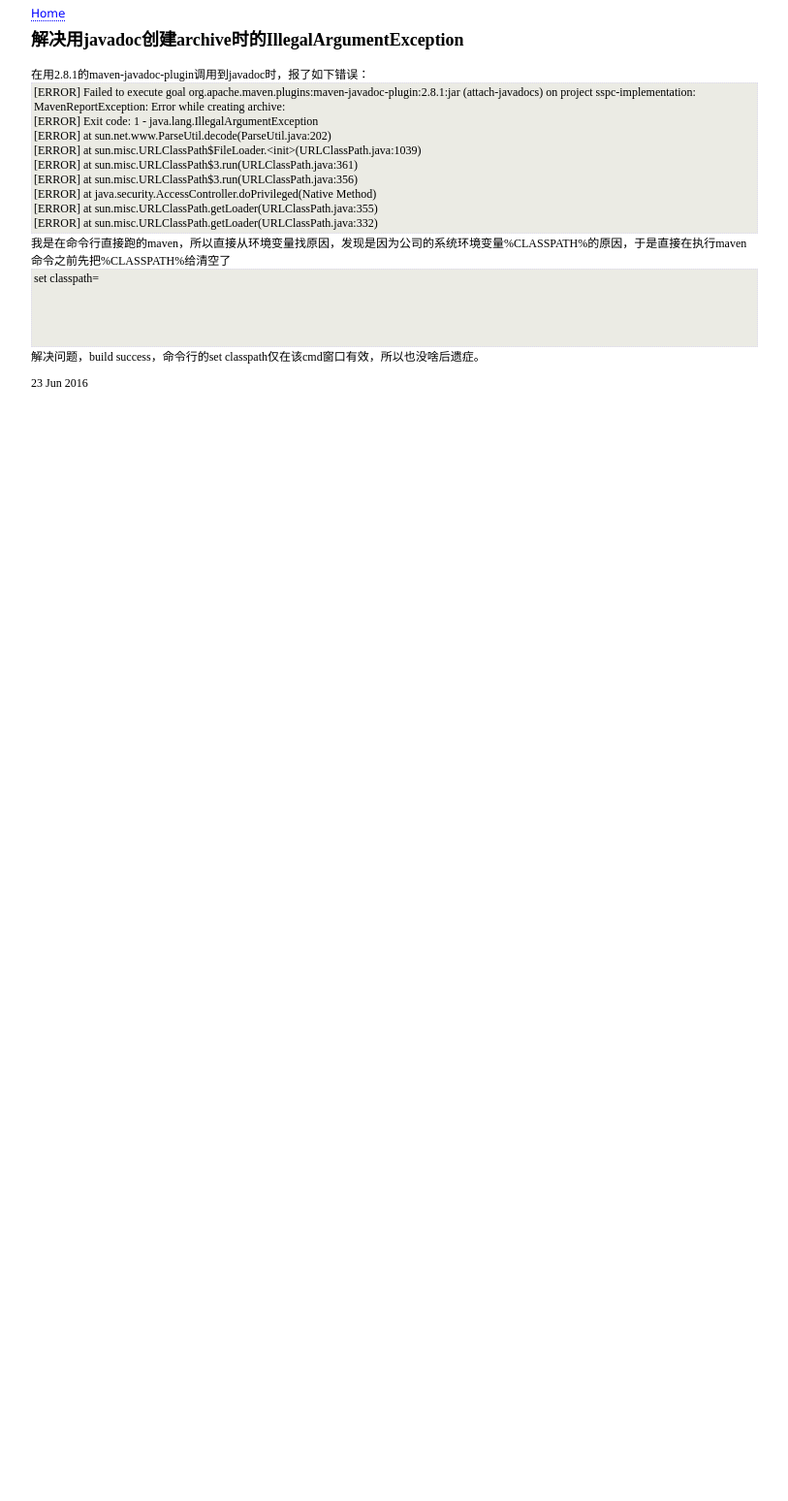
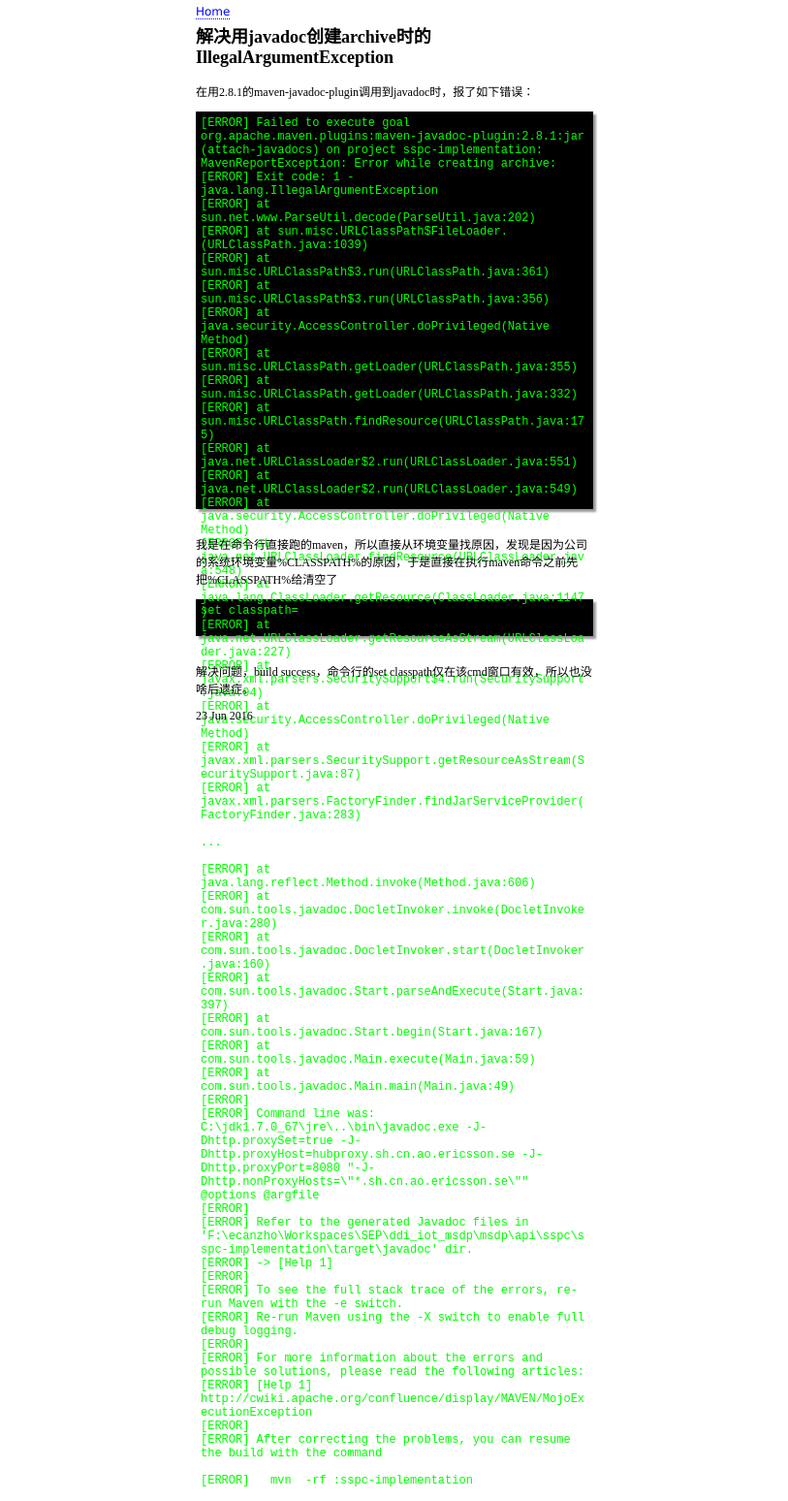
Before and after one commit to CS326-OSUF16/test2-dfb-osu, a Jekyll site: the page built from _posts/2016-06-23-Javadoc-IllegalArgumentException.html, in a window 1280 px wide. Shown: the whole page at 97% size, without its empty margins (233-1046 px from the left). Built offline with Jekyll 4.4.1, drawn with Linux system fonts in a browser that asks for light colours; before the commit the page ends 900 px from its top, so only the background shows below that.

Commit message:
Update 2016-06-23-Javadoc-IllegalArgumentException.html

```diff
--- a/_posts/2016-06-23-Javadoc-IllegalArgumentException.html
+++ b/_posts/2016-06-23-Javadoc-IllegalArgumentException.html
@@ -2,16 +2,9 @@
 layout: default
 title: 解决用javadoc创建archive时的IllegalArgumentException
 ---
-<style>
-textarea {
-	width:750px;
-	resize:none;
-	background-color:rgb(235, 235, 228)
-}
-</style>
 <h2>{{ page.title }}</h2>
 		在用2.8.1的maven-javadoc-plugin调用到javadoc时，报了如下错误：<br/>
-		<textarea rows=10>
+		<pre class="commandline" style="width:400px;height:400px">
 [ERROR] Failed to execute goal org.apache.maven.plugins:maven-javadoc-plugin:2.8.1:jar (attach-javadocs) on project sspc-implementation: MavenReportException: Error while creating archive:
 [ERROR] Exit code: 1 - java.lang.IllegalArgumentException
 [ERROR] at sun.net.www.ParseUtil.decode(ParseUtil.java:202)
@@ -57,10 +50,10 @@ textarea {
 [ERROR] After correcting the problems, you can resume the build with the command
 
 [ERROR]   mvn <goals> -rf :sspc-implementation
-		</textarea><br/>
+		</pre><br/>
 		我是在命令行直接跑的maven，所以直接从环境变量找原因，发现是因为公司的系统环境变量%CLASSPATH%的原因，于是直接在执行maven命令之前先把%CLASSPATH%给清空了<br/>
-		<textarea rows=5>
+		<pre class="commandline" style="width:400px">
 set classpath=
-    </textarea><br/>
+    </pre><br/>
     解决问题，build success，命令行的set classpath仅在该cmd窗口有效，所以也没啥后遗症。
 <p>{{ page.date | date_to_string }}</p>
```
